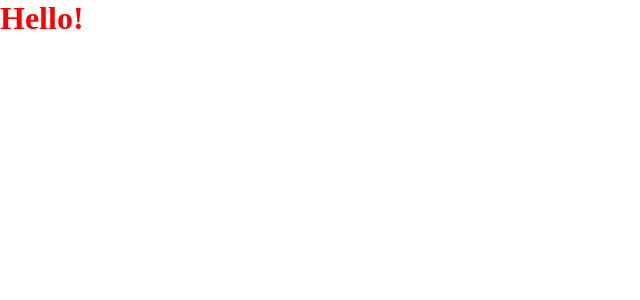
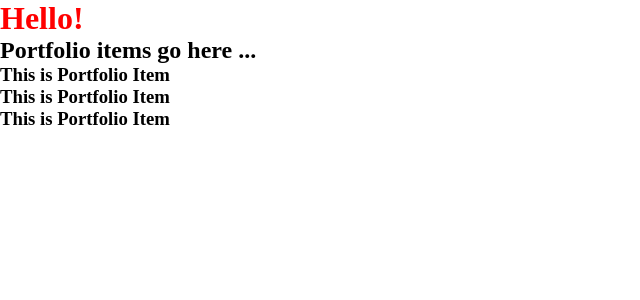
Before and after one commit to Tiana-K08/vass-react-project, a React (Vite) app: page / in a window 1280 px wide. Shown: the top 300 px of the page, without its empty margins (0-640 px from the left). Built offline with nearby package versions, Linux system fonts and the light colour scheme.

Commit message:
feat: create components for homepage

```diff
--- a/src/App.jsx
+++ b/src/App.jsx
@@ -1,9 +1,12 @@
+import HomepageContainer from './components/homepage/HomepageContainer.jsx';
+
 import './App.css';
 
 function App() {
   return (
     <>
       <h1>Hello!</h1>
+      <HomepageContainer />
     </>
   );
 }
--- /dev/null
+++ b/src/components/homepage/HomepageContainer.jsx
@@ -0,0 +1,12 @@
+import HomepageItem from './HomepageItem.jsx';
+
+export default function HomepageContainer() {
+  return (
+    <>
+      <h2>Portfolio items go here ...</h2>
+      <HomepageItem />
+      <HomepageItem />
+      <HomepageItem />
+    </>
+  );
+}
--- /dev/null
+++ b/src/components/homepage/HomepageItem.jsx
@@ -0,0 +1,7 @@
+export default function HomepageItem() {
+  return (
+    <>
+      <h3>This is Portfolio Item</h3>
+    </>
+  );
+}
```
